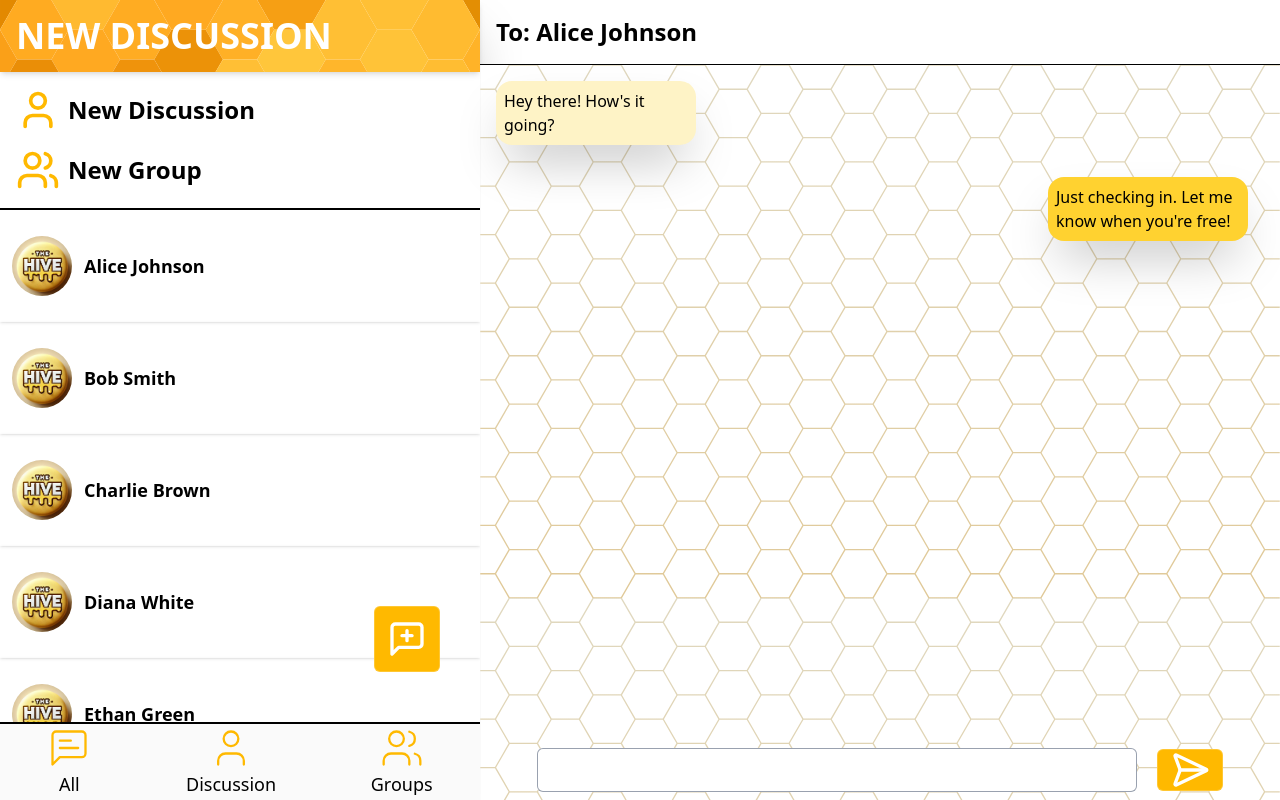
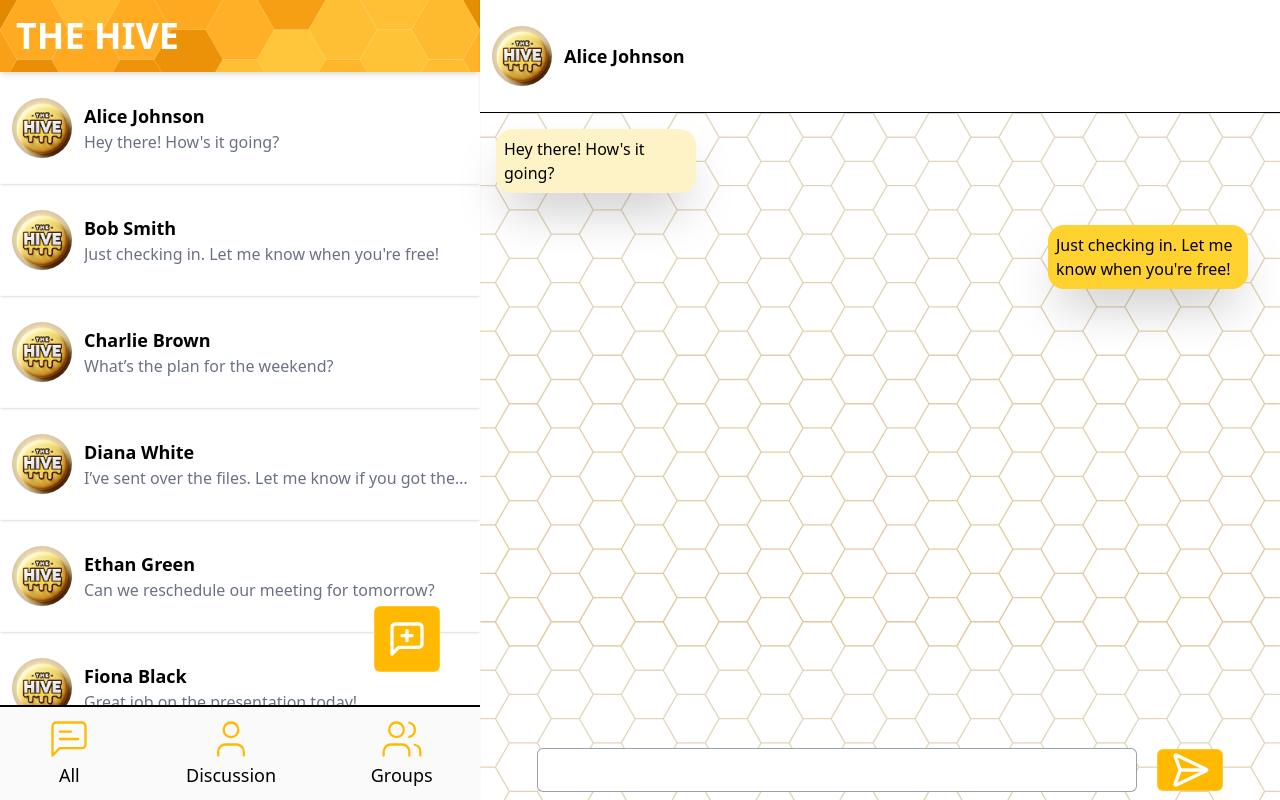
Before and after one commit to Track404/Messaging-app, a React (Vite) app: page /userDiscussion/1 in a window 1280 px wide. Built offline with nearby package versions, Linux system fonts and the light colour scheme.

Commit message:
creation of the discussion page

```diff
--- a/src/App.jsx
+++ b/src/App.jsx
@@ -1,8 +1,8 @@
-import NewDiscussion from './pages/NewDiscussion';
+import UserDisscussion from './pages/UserDiscussion';
 function App() {
   return (
     <>
-      <NewDiscussion />
+      <UserDisscussion />
     </>
   );
 }
--- /dev/null
+++ b/src/pages/UserDiscussion.jsx
@@ -0,0 +1,114 @@
+import {
+  User,
+  Users,
+  MessageSquareText,
+  MessageSquarePlus,
+  SendHorizontal,
+  Undo2,
+} from 'lucide-react';
+import fakeUsers from '../api/fakeUsers';
+import Discussion from '../components/discussion';
+
+function UserDisscussion() {
+  return (
+    <>
+      <div className="md:flex md:justify-center">
+        <div className="hidden md:visible h-screen md:flex flex-col shadow-2xl md:w-[60vw] relative ">
+          <div className="shadow-md ">
+            <h2 className="text-white text-4xl text-left font-semibold p-4 w-full bg-[url(./assets/hive-background.svg)] bg-cover">
+              THE HIVE
+            </h2>
+          </div>
+          <div className="h-full  overflow-auto">
+            <div>
+              {fakeUsers.map((user) => {
+                return (
+                  <Discussion
+                    key={user.id}
+                    name={user.name}
+                    message={user.message}
+                  />
+                );
+              })}
+            </div>
+
+            <button className="group/button absolute bottom-32 right-10 cursor-pointer inline-flex items-center justify-center overflow-hidden rounded-md bg-amber-400 backdrop-blur-lg px-3 py-3 text-base font-semibold text-white transition-all duration-300 ease-in-out hover:scale-110 hover:shadow-xl hover:shadow-gray-600/50 border border-white/20">
+              <MessageSquarePlus className="w-10 h-10 text-white" />
+              <div className="absolute inset-0 flex h-full w-full justify-center [transform:skew(-13deg)_translateX(-100%)] group-hover/button:duration-1000 group-hover/button:[transform:skew(-13deg)_translateX(100%)]">
+                <div className="relative h-full w-10 bg-white/20"></div>
+              </div>
+            </button>
+          </div>
+          <div className="flex justify-around items-center border-t-2 h-30 bg-neutral-50">
+            <button className="hover:scale-110 cursor-pointer">
+              <div className="flex flex-col items-center ">
+                <MessageSquareText
+                  strokeWidth="1.25"
+                  className="w-11 h-11 text-amber-400"
+                />
+                <p className="font-medium text-lg">All</p>
+              </div>
+            </button>
+
+            <button className="hover:scale-110 cursor-pointer">
+              <div className="flex flex-col items-center ">
+                <User strokeWidth="1.25" className="w-11 h-11 text-amber-400" />
+                <p className="font-medium text-lg">Discussion</p>
+              </div>
+            </button>
+            <button className="hover:scale-110 cursor-pointer">
+              <div className="flex flex-col items-center ">
+                <Users
+                  strokeWidth="1.25"
+                  className="w-11 h-11 text-amber-400"
+                />
+                <p className="font-medium text-lg">Groups</p>
+              </div>
+            </button>
+          </div>
+        </div>
+        <div className=" flex flex-col w-full h-screen ">
+          <div className="bg-white h-auto w-full shadow-3xl border-b-1 relative">
+            <Discussion name={fakeUsers[0].name} />
+            <button className="hover:scale-110 cursor-pointer absolute top-8 right-5 md:hidden">
+              <div className="flex flex-col items-center ">
+                <Undo2
+                  strokeWidth="1.25"
+                  className="w-11 h-11 text-amber-400"
+                />
+              </div>
+            </button>
+          </div>
+          <div className="h-full w-full relative bg-[url(./assets/messageBackgournd.svg)] bg-contain">
+            <p className="bg-amber-100 m-4 p-2 w-50 shadow-2xl rounded-2xl">
+              {fakeUsers[0].message}
+            </p>
+            <p className="bg-amber-300 m-4 p-2 w-50 shadow-2xl rounded-2xl absolute right-4">
+              {fakeUsers[1].message}
+            </p>
+            <form className="absolute bottom-2  w-full flex items-center justify-center ">
+              <input
+                type="text"
+                id="message"
+                name="message"
+                className="block w-full h-10 ml-5 mr-5 bg-white rounded-md py-1.5 px-2 ring-1 ring-inset ring-gray-400 focus:text-gray-800 focus:outline-amber-400 xl:h-11 xl:w-150"
+              />
+
+              <button
+                type="sumbmit"
+                className="group/button  cursor-pointer inline-flex items-center justify-center overflow-hidden rounded-md mr-5 bg-amber-400 backdrop-blur-lg px-3  text-base font-semibold text-white transition-all duration-300 ease-in-out hover:scale-110 hover:shadow-xl hover:shadow-gray-600/50 border border-white/20"
+              >
+                <SendHorizontal className="w-10 h-10 text-white" />
+                <div className="absolute inset-0 flex h-full w-full justify-center [transform:skew(-13deg)_translateX(-100%)] group-hover/button:duration-1000 group-hover/button:[transform:skew(-13deg)_translateX(100%)]">
+                  <div className="relative h-full w-10 bg-white/20"></div>
+                </div>
+              </button>
+            </form>
+          </div>
+        </div>
+      </div>
+    </>
+  );
+}
+
+export default UserDisscussion;
```
